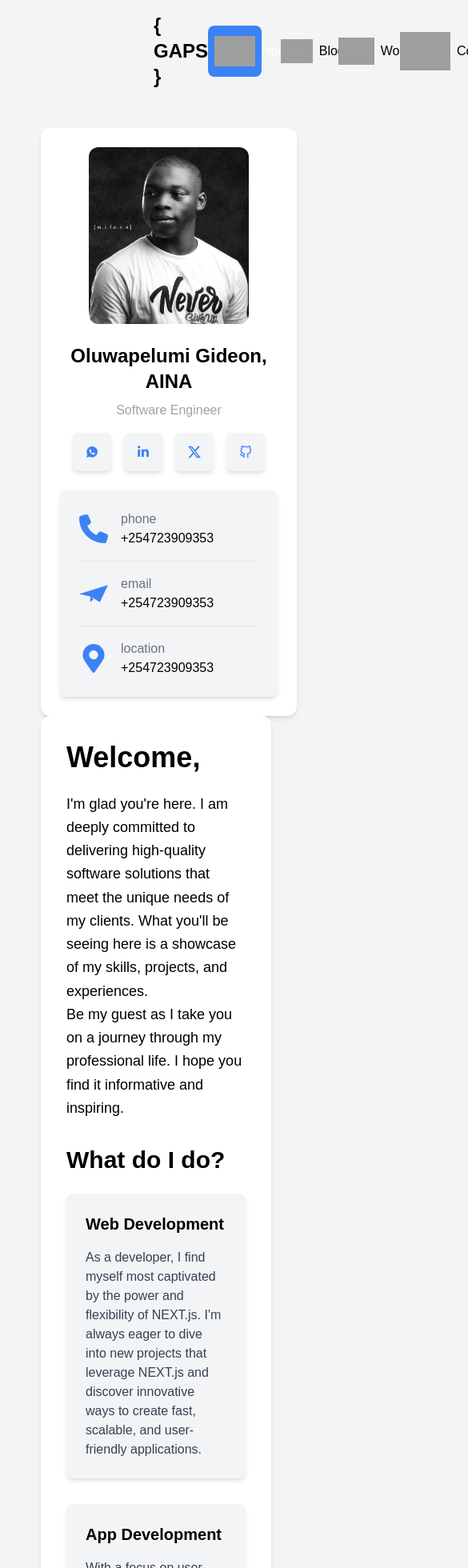
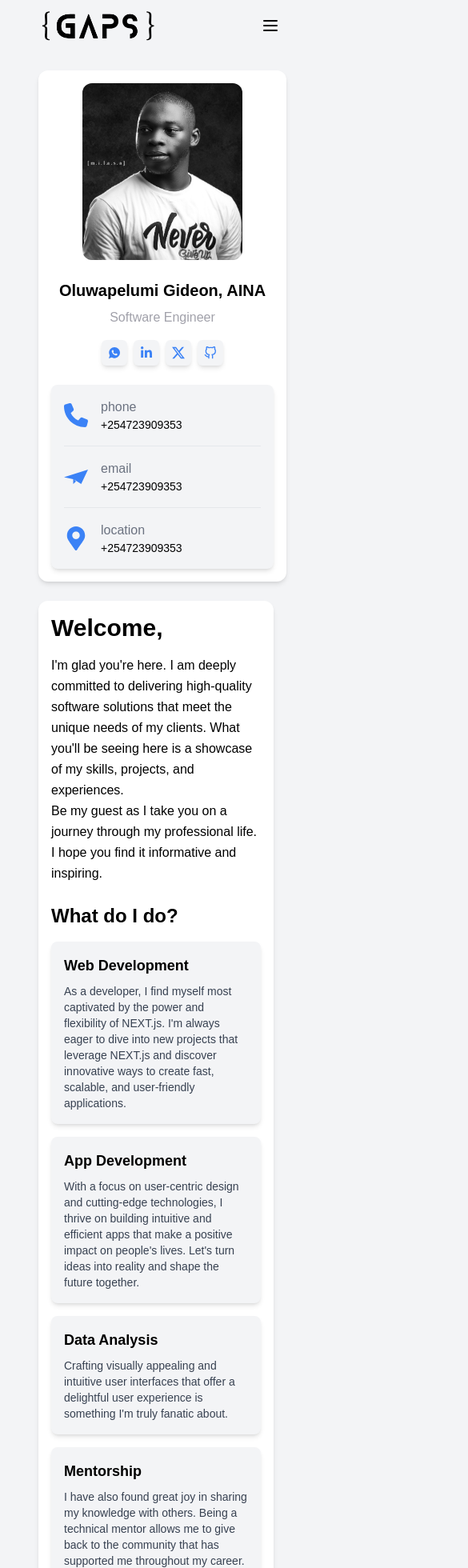
Before and after one commit to OluwapelumiG/OluwapelumiG, a Next.js app: page / in a window 390 px wide. Shown: the top 1960 px of the page at 80% size, 585 px wide, since content can reach past the window. Built offline with nearby package versions, Linux system fonts and the light colour scheme; grey boxes are pictures that could not be loaded.

Commit message:
Responsive pages

```diff
--- a/app/components/navbar.tsx
+++ b/app/components/navbar.tsx
@@ -1,38 +1,82 @@
 'use client'
-import React from 'react';
+import React, { useState } from 'react';
 import Link from 'next/link';
 import { usePathname } from 'next/navigation';
+import Image from "next/image";
 
 export default function Navbar() {
   const pathname = usePathname();
+  const [isMenuOpen, setIsMenuOpen] = useState(false);
 
   const isActive = (path: string): boolean => pathname === path;
 
-  return (
-    <div>
-      <nav className="flex items-center bg-gray-100 justify-between p-4 px-8 sm:px-20">
-        <div className="text-2xl font-bold text-black hover:text-blue-500 transition-colors duration-300">
-          {'{ GAPS }'}
-        </div>
-        <div className="flex space-x-4">
-          {[
+  const navItems = [
     { href: '/', text: 'Home', icon: '🏠' },
     { href: '/blog', text: 'Blog', icon: '📄' },
     { href: '/work', text: 'Work', icon: '💼' },
     { href: '/contact', text: 'Contact', icon: '📞' },
-          ].map(({ href, text, icon }) => (
+  ];
+
+  return (
+    <nav className="bg-gray-100">
+      <div className="max-w-7xl mx-auto px-4 md:px-0 sm:px-6 lg:px-8">
+        <div className="flex items-center justify-between h-16">
+          <div className="flex-shrink-0 px-4 md:px-0">
+            <Image src="/images/gaps.png" alt="{ GAPS }" width={150} height={150} className="rounded-xl hover:scale-105 transition-transform duration-300" />
+          </div>
+          <div className="hidden md:block">
+            <div className="ml-10 flex items-baseline space-x-4">
+              {navItems.map(({ href, text, icon }) => (
                 <Link key={href} href={href} passHref legacyBehavior>
                   <a
-                className={`flex items-center p-2 rounded-lg transition-colors duration-300
-                  ${isActive(href) ? 'bg-blue-500 text-white' : 'bg-muted text-black hover:bg-blue-500 hover:text-white'}`}
+                    className={`flex items-center px-3 py-2 rounded-md text-sm font-medium transition-colors duration-300
+                      ${isActive(href) ? 'bg-blue-500 text-white' : 'text-black hover:bg-blue-500 hover:text-white'}`}
                   >
-                <img alt={`${text.toLowerCase()}-icon`} src={`https://openui.fly.dev/openui/24x24.svg?text=${icon}`} />
-                <span className="ml-2">{text}</span>
+                    <img alt={`${text.toLowerCase()}-icon`} src={`https://openui.fly.dev/openui/24x24.svg?text=${icon}`} className="mr-2" />
+                    {text}
                   </a>
                 </Link>
               ))}
             </div>
+          </div>
+          <div className="md:hidden">
+            <button
+              className="inline-flex items-center justify-center p-2 rounded-md text-black hover:text-white hover:bg-blue-500 focus:outline-none focus:ring-2 focus:ring-inset focus:ring-white"
+              onClick={() => setIsMenuOpen(!isMenuOpen)}
+            >
+              <span className="sr-only">Open main menu</span>
+              {isMenuOpen ? (
+                <svg className="block h-6 w-6" xmlns="http://www.w3.org/2000/svg" fill="none" viewBox="0 0 24 24" stroke="currentColor" aria-hidden="true">
+                  <path strokeLinecap="round" strokeLinejoin="round" strokeWidth="2" d="M6 18L18 6M6 6l12 12" />
+                </svg>
+              ) : (
+                <svg className="block h-6 w-6" xmlns="http://www.w3.org/2000/svg" fill="none" viewBox="0 0 24 24" stroke="currentColor" aria-hidden="true">
+                  <path strokeLinecap="round" strokeLinejoin="round" strokeWidth="2" d="M4 6h16M4 12h16M4 18h16" />
+                </svg>
+              )}
+            </button>
+          </div>
+        </div>
+      </div>
+
+      {isMenuOpen && (
+        <div className="md:hidden">
+          <div className="px-2 pt-2 pb-3 space-y-1 sm:px-3">
+            {navItems.map(({ href, text, icon }) => (
+              <Link key={href} href={href} passHref legacyBehavior>
+                <a
+                  className={`flex items-center px-3 py-2 rounded-md text-base font-medium transition-colors duration-300
+                    ${isActive(href) ? 'bg-blue-500 text-white' : 'text-black hover:bg-blue-500 hover:text-white'}`}
+                  onClick={() => setIsMenuOpen(false)}
+                >
+                  <img alt={`${text.toLowerCase()}-icon`} src={`https://openui.fly.dev/openui/24x24.svg?text=${icon}`} className="mr-2" />
+                  {text}
+                </a>
+              </Link>
+            ))}
+          </div>
+        </div>
+      )}
     </nav>
-    </div>
   )
 }
--- a/app/contact/page.tsx
+++ b/app/contact/page.tsx
@@ -39,10 +39,10 @@ export default function Home() {
   };
 
   return (
-    <div>
-      <main className="flex flex-col gap-8 row-start-2 items-center sm:items-start">
-      <div className="flex flex-col md:flex-row p-6 m-2 text-black">
-              <div className="flex-none bg-white rounded-xl shadow-md w-full mx-4 md:w-1/3 p-6 hover:shadow-lg transition-shadow duration-300">
+    <div className="container mx-auto px-4">
+      <main className="flex flex-col gap-8 items-center sm:items-start">
+        <div className="flex flex-col lg:flex-row p-4 m-2 text-black">
+          <div className="flex-none bg-white rounded-xl shadow-md w-full lg:w-1/3 p-6 mb-8 lg:mb-0 lg:mr-8 hover:shadow-lg transition-shadow duration-300">
             <Image src="/images/DSC.jpg" alt="My Picture" width={200} height={200} className="rounded-xl mx-auto mb-6 hover:scale-105 transition-transform duration-300" />
             <h1 className="text-2xl text-center font-bold mb-2 hover:text-blue-500 transition-colors duration-300">Oluwapelumi Gideon, AINA</h1>
             <p className="text-zinc-400 text-center mb-4">Software Engineer</p>
@@ -92,7 +92,7 @@ export default function Home() {
               </div>
             </div>
           </div>
-              <div className="flex-1 p-8 bg-white rounded-xl shadow-md mx-4 hover:shadow-lg transition-shadow duration-300">
+          <div className="flex-1 p-8 bg-white rounded-xl shadow-md hover:shadow-lg transition-shadow duration-300">
             <h2 className="text-4xl font-bold mb-6 hover:text-blue-500 transition-colors duration-300">Contact</h2>
             <div className="grid grid-cols-1 md:grid-cols-2 gap-8 mb-8">
               <div className="bg-blue-50 shadow-md p-6 rounded-lg transition-all duration-300 hover:shadow-lg hover:scale-105">
@@ -100,8 +100,9 @@ export default function Home() {
                   <FaPhone className="mr-2 text-blue-500" size={20} />
                   Phone:
                 </p>
-                        <p className="text-gray-600 ml-7">+254723903353</p>
-                        <p className="text-gray-600 ml-7">+254738509151</p>
+                <a href="#" className="text-gray-600 ml-0 md:ml-7">+254723903353</a>
+                <br />
+                <a href="#" className="text-gray-600 ml-0 md:ml-7">+254738509151</a>
                 <p className="text-gray-700">
                   Feel free to call or drop an SMS to any of the numbers above.
                 </p>
@@ -111,10 +112,9 @@ export default function Home() {
                   <MdOutlineEmail className="mr-2 text-blue-500" size={20} />
                   Email:
                 </p>
-                        <p className="text-gray-600 ml-7">beatricewambui@gmail.com</p>
+                <a href="#"  className="text-gray-600 ml-0 md:ml-7">beatricewambui@gmail.com</a>
                 <p className="text-gray-700">
                   You can send an E-mail to the above email address.
-
                 </p>
               </div>
             </div>
@@ -124,7 +124,8 @@ export default function Home() {
 
             <h3 className="text-3xl font-bold mb-6 hover:text-blue-500 transition-colors duration-300">Write to me</h3>
             <form onSubmit={handleSubmit} className="space-y-4">
-                    <div>
+              <div className='flex flex-col md:flex-row'>
+                <div className='w-full md:w-1/2 md:mr-4 mb-4 md:mb-0'>
                   <label className="block text-gray-700 mb-2" htmlFor="name">Name:</label>
                   <input
                     className="w-full p-2 border border-gray-300 rounded focus:outline-none focus:ring-2 focus:ring-blue-500"
@@ -135,7 +136,7 @@ export default function Home() {
                     required
                   />
                 </div>
-                    <div>
+                <div className='w-full md:w-1/2 md:ml-4'>
                   <label className="block text-gray-700 mb-2" htmlFor="email">Email:</label>
                   <input
                     className="w-full p-2 border border-gray-300 rounded focus:outline-none focus:ring-2 focus:ring-blue-500"
@@ -146,6 +147,8 @@ export default function Home() {
                     required
                   />
                 </div>
+              </div>
+
               <div>
                 <label className="block text-gray-700 mb-2" htmlFor="message">Message:</label>
                 <textarea
@@ -158,14 +161,13 @@ export default function Home() {
                 ></textarea>
               </div>
               <button
-                        className="bg-blue-500 text-white hover:bg-blue-600 transition duration-300 ease-in-out py-2 px-4 rounded flex items-center justify-center w-full md:w-auto"
+                className="bg-blue-500 text-white hover:bg-blue-600 transition duration-300 ease-in-out py-2 px-4 rounded flex items-center justify-center w-full"
                 type="submit"
               >
                 <SiMinutemailer className="mr-2" size={20} />
                 Submit
               </button>
             </form>
-
           </div>
         </div>
       </main>
--- a/app/layout.tsx
+++ b/app/layout.tsx
@@ -27,11 +27,12 @@ export default function RootLayout({
   return (
     <html lang="en">
       <body
-        className={`${geistSans.variable} ${geistMono.variable} bg-gray-100 max-w-8xl px-40 mx-auto antialiased`}
+        className={`${geistSans.variable} ${geistMono.variable} bg-gray-100 max-w-8xl mx-auto antialiased`}
       >
-        <Navbar />
-
-        {children}
+        <div className="px-4 sm:px-6 md:px-8 lg:px-16 xl:px-40">
+          <Navbar />
+          {children}
+        </div>
       </body>
     </html>
   );
--- a/app/page.tsx
+++ b/app/page.tsx
@@ -10,89 +10,89 @@ export default function Home(): JSX.Element {
   return (
     <div>
       <main className="flex flex-col gap-8 row-start-2 items-center sm:items-start">
-        <div className="flex flex-col md:flex-row p-6 m-2 text-black">
-          <div className="flex-none bg-white rounded-xl shadow-md w-full mx-4 md:w-1/3 p-6 hover:shadow-lg transition-shadow duration-300">
+        <div className="flex flex-col lg:flex-row p-4 md:p-6 m-2 text-black">
+          <div className="flex-none bg-white rounded-xl shadow-md w-full mx-2 sm:mx-4 lg:w-1/3 p-4 sm:p-6 mb-6 lg:mb-0 hover:shadow-lg transition-shadow duration-300">
             <Image src="/images/DSC.jpg" alt="My Picture" width={200} height={200} className="rounded-xl mx-auto mb-6 hover:scale-105 transition-transform duration-300" />
-            <h1 className="text-2xl text-center font-bold mb-2 hover:text-blue-500 transition-colors duration-300">Oluwapelumi Gideon, AINA</h1>
+            <h1 className="text-xl sm:text-2xl text-center font-bold mb-2 hover:text-blue-500 transition-colors duration-300">Oluwapelumi Gideon, AINA</h1>
             <p className="text-zinc-400 text-center mb-4">Software Engineer</p>
-            <div className="flex justify-center space-x-4 mb-6">
-              <a href="#" className="text-blue-500 bg-gray-100 shadow-md p-4 rounded-md hover:text-white hover:bg-blue-500 transition-all duration-300">
+            <div className="flex justify-center space-x-2 sm:space-x-4 mb-6">
+              <a href="#" className="text-blue-500 bg-gray-100 shadow-md p-2 sm:p-4 rounded-md hover:text-white hover:bg-blue-500 transition-all duration-300">
                 <IoLogoWhatsapp />
               </a>
-              <a href="#" className="text-blue-500 bg-gray-100 shadow-md p-4 rounded-md hover:text-white hover:bg-blue-500 transition-all duration-300">
+              <a href="#" className="text-blue-500 bg-gray-100 shadow-md p-2 sm:p-4 rounded-md hover:text-white hover:bg-blue-500 transition-all duration-300">
                 <FaLinkedinIn />
               </a>
-              <a href="#" className="text-blue-500 bg-gray-100 shadow-md p-4 rounded-md hover:text-white hover:bg-blue-500 transition-all duration-300">
+              <a href="#" className="text-blue-500 bg-gray-100 shadow-md p-2 sm:p-4 rounded-md hover:text-white hover:bg-blue-500 transition-all duration-300">
                 <BsTwitterX />
               </a>
-              <a href="#" className="text-blue-500 bg-gray-100 shadow-md p-4 rounded-md hover:text-white hover:bg-blue-500 transition-all duration-300">
+              <a href="#" className="text-blue-500 bg-gray-100 shadow-md p-2 sm:p-4 rounded-md hover:text-white hover:bg-blue-500 transition-all duration-300">
                 <FiGithub />
               </a>
             </div>
-            <div className="bg-gray-100 shadow-md p-6 rounded-lg hover:shadow-lg transition-shadow duration-300">
+            <div className="bg-gray-100 shadow-md p-4 sm:p-6 rounded-lg hover:shadow-lg transition-shadow duration-300">
               <div className="flex items-center mb-4 hover:translate-x-2 transition-transform duration-300">
-                <span className="text-4xl mr-4">
+                <span className="text-3xl sm:text-4xl mr-4">
                   <FaPhone className="text-blue-500" />
                 </span>
                 <div>
                   <p className="text-gray-500">phone</p>
-                  <p>+254723909353</p>
+                  <p className="text-sm sm:text-base">+254723909353</p>
                 </div>
               </div>
               <hr className="mb-4" />
               <div className="flex items-center mb-4 hover:translate-x-2 transition-transform duration-300">
-                <span className="text-4xl mr-4">
+                <span className="text-3xl sm:text-4xl mr-4">
                   <SiMinutemailer className="text-blue-500" />
                 </span>
                 <div>
                   <p className="text-gray-500">email</p>
-                  <p>+254723909353</p>
+                  <p className="text-sm sm:text-base">+254723909353</p>
                 </div>
               </div>
               <hr className="mb-4" />
               <div className="flex items-center hover:translate-x-2 transition-transform duration-300">
-                <span className="text-4xl mr-4">
+                <span className="text-3xl sm:text-4xl mr-4">
                   <FaMapMarkerAlt className="text-blue-500" />
                 </span>
                 <div>
                   <p className="text-gray-500">location</p>
-                  <p>+254723909353</p>
+                  <p className="text-sm sm:text-base">+254723909353</p>
                 </div>
               </div>
             </div>
           </div>
-          <div className="flex-1 p-8 bg-white rounded-xl shadow-md mx-4 hover:shadow-lg transition-shadow duration-300">
-            <h2 className="text-4xl font-bold mb-6 hover:text-blue-500 transition-colors duration-300">Welcome,</h2>
-            <p className="mb-8 text-lg leading-relaxed">
+          <div className="flex-1 p-4 sm:p-6 md:p-8 bg-white rounded-xl shadow-md mx-2 sm:mx-4 hover:shadow-lg transition-shadow duration-300">
+            <h2 className="text-3xl sm:text-4xl font-bold mb-4 sm:mb-6 hover:text-blue-500 transition-colors duration-300">Welcome,</h2>
+            <p className="mb-6 sm:mb-8 text-base sm:text-lg leading-relaxed">
               I'm glad you're here. I am deeply committed to delivering high-quality software solutions that meet the unique needs of my clients. What you'll be seeing here is a showcase of my skills, projects, and experiences.
               <br />
               Be my guest as I take you on a journey through my professional life. I hope you find it informative and inspiring.
             </p>
-            <h3 className="text-3xl font-bold mb-6 hover:text-blue-500 transition-colors duration-300">What do I do?</h3>
-            <div className="grid grid-cols-1 md:grid-cols-2 gap-8">
-              <div className="bg-gray-100 shadow-md p-6 rounded-lg transition-all duration-300 hover:shadow-lg hover:scale-105">
-                <h4 className="text-xl font-bold mb-4 hover:text-blue-500 transition-colors duration-300">Web Development</h4>
-                <p className="text-gray-700">
+            <h3 className="text-2xl sm:text-3xl font-bold mb-4 sm:mb-6 hover:text-blue-500 transition-colors duration-300">What do I do?</h3>
+            <div className="grid grid-cols-1 sm:grid-cols-2 gap-4 sm:gap-8">
+              <div className="bg-gray-100 shadow-md p-4 sm:p-6 rounded-lg transition-all duration-300 hover:shadow-lg hover:scale-105">
+                <h4 className="text-lg sm:text-xl font-bold mb-2 sm:mb-4 hover:text-blue-500 transition-colors duration-300">Web Development</h4>
+                <p className="text-gray-700 text-sm sm:text-base">
                   As a developer, I find myself most captivated by the power and flexibility of NEXT.js. I'm always eager to dive into new projects that leverage NEXT.js and discover innovative ways to
                   create fast, scalable, and user-friendly applications.
                 </p>
               </div>
-              <div className="bg-gray-100 shadow-md p-6 rounded-lg transition-all duration-300 hover:shadow-lg hover:scale-105">
-                <h4 className="text-xl font-bold mb-4 hover:text-blue-500 transition-colors duration-300">App Development</h4>
-                <p className="text-gray-700">
+              <div className="bg-gray-100 shadow-md p-4 sm:p-6 rounded-lg transition-all duration-300 hover:shadow-lg hover:scale-105">
+                <h4 className="text-lg sm:text-xl font-bold mb-2 sm:mb-4 hover:text-blue-500 transition-colors duration-300">App Development</h4>
+                <p className="text-gray-700 text-sm sm:text-base">
                   With a focus on user-centric design and cutting-edge technologies, I thrive on building intuitive and efficient apps that make a positive impact on people's lives. Let's turn ideas into
                   reality and shape the future together.
                 </p>
               </div>
-              <div className="bg-gray-100 shadow-md p-6 rounded-lg transition-all duration-300 hover:shadow-lg hover:scale-105">
-                <h4 className="text-xl font-bold mb-4 hover:text-blue-500 transition-colors duration-300">Data Analysis</h4>
-                <p className="text-gray-700">
+              <div className="bg-gray-100 shadow-md p-4 sm:p-6 rounded-lg transition-all duration-300 hover:shadow-lg hover:scale-105">
+                <h4 className="text-lg sm:text-xl font-bold mb-2 sm:mb-4 hover:text-blue-500 transition-colors duration-300">Data Analysis</h4>
+                <p className="text-gray-700 text-sm sm:text-base">
                   Crafting visually appealing and intuitive user interfaces that offer a delightful user experience is something I'm truly fanatic about.
                 </p>
               </div>
-              <div className="bg-gray-100 shadow-md p-6 rounded-lg transition-all duration-300 hover:shadow-lg hover:scale-105">
-                <h4 className="text-xl font-bold mb-4 hover:text-blue-500 transition-colors duration-300">Mentorship</h4>
-                <p className="text-gray-700">
+              <div className="bg-gray-100 shadow-md p-4 sm:p-6 rounded-lg transition-all duration-300 hover:shadow-lg hover:scale-105">
+                <h4 className="text-lg sm:text-xl font-bold mb-2 sm:mb-4 hover:text-blue-500 transition-colors duration-300">Mentorship</h4>
+                <p className="text-gray-700 text-sm sm:text-base">
                   I have also found great joy in sharing my knowledge with others. Being a technical mentor allows me to give back to the community that has supported me throughout my career.
                 </p>
               </div>
```
Also changed, not shown: public/images/gaps.png (added). Lines whose indentation alone changed are shown as unchanged.
